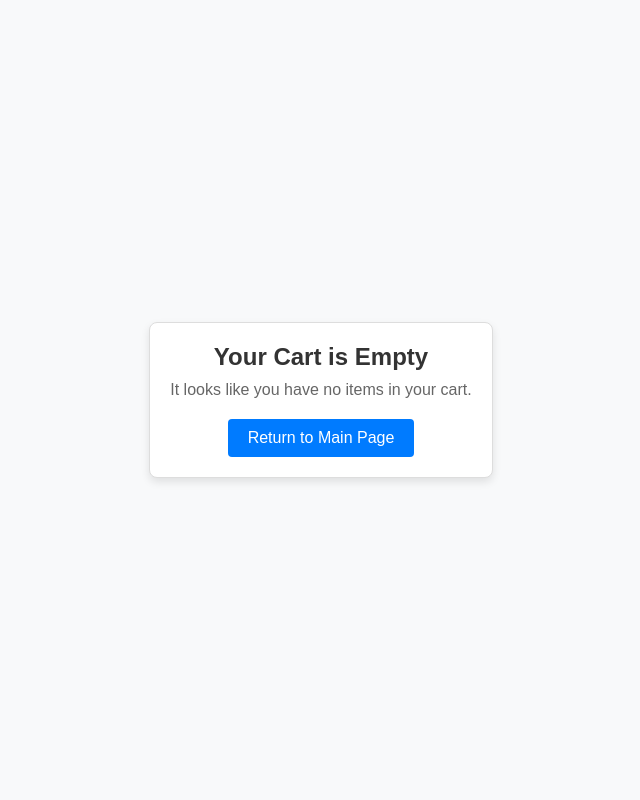
After one commit to kennedycassiday/ecommerce-app, a Django app: template ecommerce_website/ecommerce/templates/ecommerce/empty_cart.html in a window 1280 px wide. The commit adds this page. Shown: the whole page, without its empty margins (319-959 px from the left). Run offline with Django 5.2, Linux system fonts and the light colour scheme; the template is opened without the code that fills it, so the values that code supplies are empty.

Commit message:
added empty cart message and button directing back to product list

```diff
--- /dev/null
+++ b/ecommerce_website/ecommerce/templates/ecommerce/empty_cart.html
@@ -0,0 +1,59 @@
+<!DOCTYPE html>
+<html lang="en">
+<head>
+    <meta charset="UTF-8">
+    <meta name="viewport" content="width=device-width, initial-scale=1.0">
+    <title>Empty Cart</title>
+    <style>
+        body {
+            font-family: Arial, sans-serif;
+            display: flex;
+            justify-content: center;
+            align-items: center;
+            height: 100vh;
+            margin: 0;
+            background-color: #f8f9fa;
+        }
+        .message-container {
+            text-align: center;
+            padding: 20px;
+            background-color: #fff;
+            border: 1px solid #ddd;
+            border-radius: 8px;
+            box-shadow: 0 4px 8px rgba(0, 0, 0, 0.1);
+        }
+        .message-container h1 {
+            margin: 0 0 10px;
+            font-size: 24px;
+            color: #333;
+        }
+        .message-container p {
+            margin: 0;
+            font-size: 16px;
+            color: #666;
+        }
+        .home-button {
+            display: inline-block;
+            margin-top: 20px;
+            padding: 10px 20px;
+            font-size: 16px;
+            color: #fff;
+            background-color: #007bff;
+            border: none;
+            border-radius: 4px;
+            text-decoration: none;
+            transition: background-color 0.3s ease;
+        }
+        .home-button:hover {
+            background-color: #0056b3;
+        }
+    </style>
+</head>
+<body>
+    <div class="message-container">
+        <h1>Your Cart is Empty</h1>
+        <p>It looks like you have no items in your cart.</p>
+        <a href="{% url 'product_list' %}" class="home-button">Return to Main Page</a>
+    </div>
+</body>
+</html>
--- a/ecommerce_website/ecommerce/templates/ecommerce/view_cart.html
+++ b/ecommerce_website/ecommerce/templates/ecommerce/view_cart.html
@@ -12,5 +12,5 @@
         {% endfor %}
     </ul>
     <p>Total Price: {{ order.total_price }}</p>
-    {% comment %} <a href="{% url 'checkout' %}">Checkout</a> {% endcomment %}
+    <a href="{% url 'checkout' %}">Checkout</a>
 {% endblock %}
--- a/ecommerce_website/ecommerce/urls.py
+++ b/ecommerce_website/ecommerce/urls.py
@@ -4,6 +4,7 @@ from .views import (
     product_detail,
     add_to_cart,
     view_cart,
+    checkout,
 )
 
 urlpatterns = [
@@ -11,4 +12,5 @@ urlpatterns = [
     path("<int:product_id>/", product_detail, name="product_detail"),
     path('add_to_cart/<int:product_id>/', add_to_cart, name='add_to_cart'),
     path('view_cart/', view_cart, name='view_cart'),
+    path('checkout/', checkout, name="checkout"),
 ]
```
Also changed, not shown: ecommerce_website/ecommerce/templates/ecommerce/checkout.html (added, +8 -0 lines), ecommerce_website/ecommerce/views.py (+18 -4 lines).
